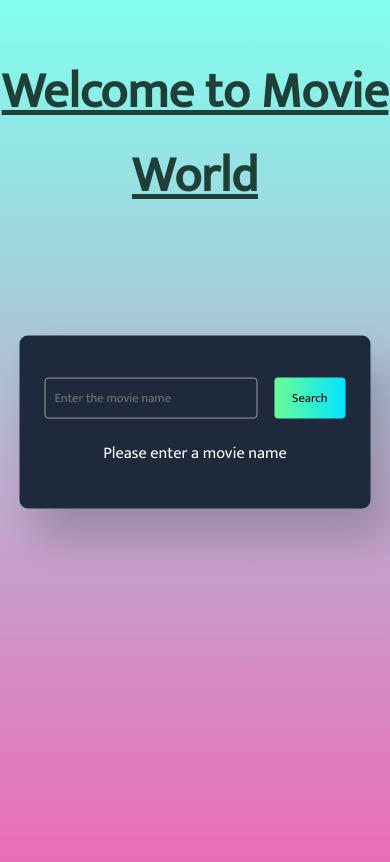
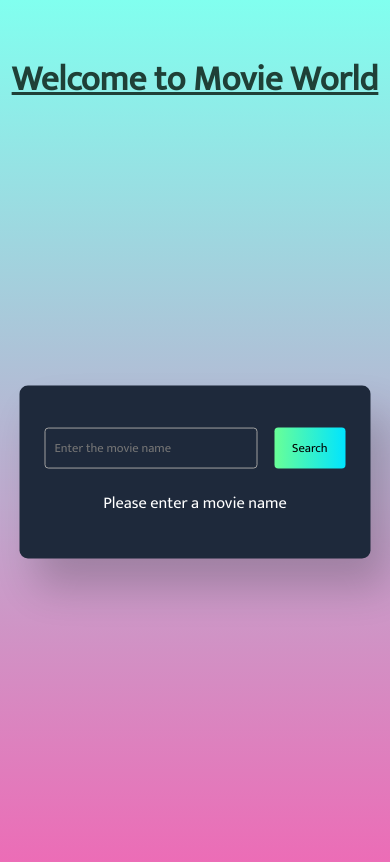
Before and after one commit to Yashraj0888/Movie_guide, a plain HTML site: page index.html in a window 390 px wide. Drawn offline with Linux system fonts and the light colour scheme.

Commit message:
some style edits

```diff
--- a/index.js
+++ b/index.js
@@ -1,6 +1,4 @@
  const APIKey='6c3dac179330977a5a0d1b7501a667e9';
-
-
  let movieNameRef = document.getElementById("movie-name");
  let searchBtn = document.getElementById("search-btn");
  let result = document.getElementById("result");
--- a/style.css
+++ b/style.css
@@ -14,8 +14,13 @@ body{
     background: linear-gradient(#81FFEF  , #F067B4);
 }
 
+.welcome{
+    margin-bottom: 50px;
+}
+
 .welcome h1{
     margin-top: 50px;
+
 
     text-align: center;
     color: #1F4037;
@@ -34,6 +39,7 @@ body{
     position: absolute;
     background-color: #1e293b;
     transform: translate(-50%,-50%);
+    margin-top: 50px;
     top: 50%;
     left: 50%;
     border-radius: 0.6em;
@@ -178,6 +184,9 @@ p{
 }
 
 @media screen and (max-width: 600px){
+    .welcome h1{
+        font-size:35px;
+    }
     .container{
         font-size: 14px;
 
```
